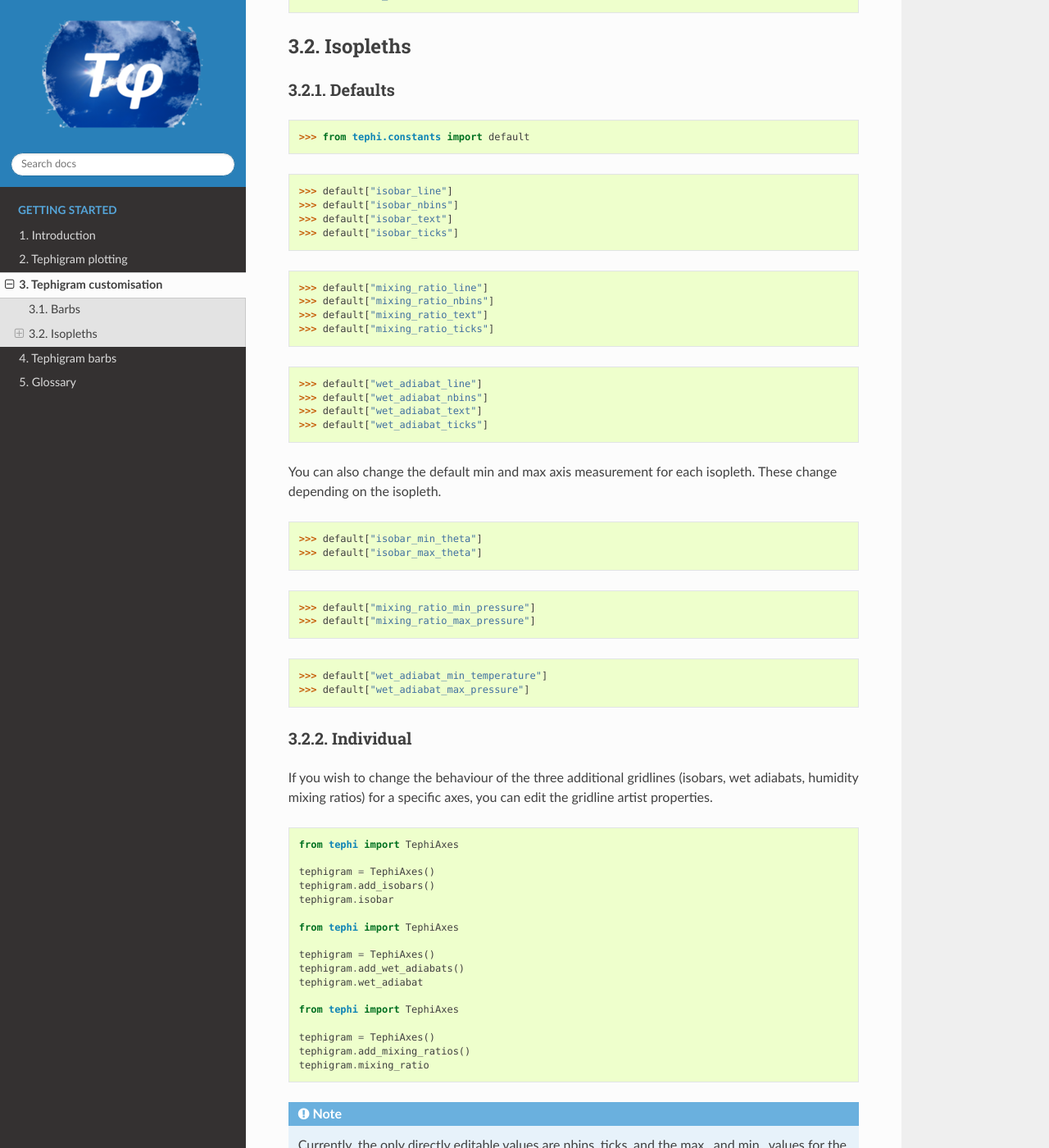
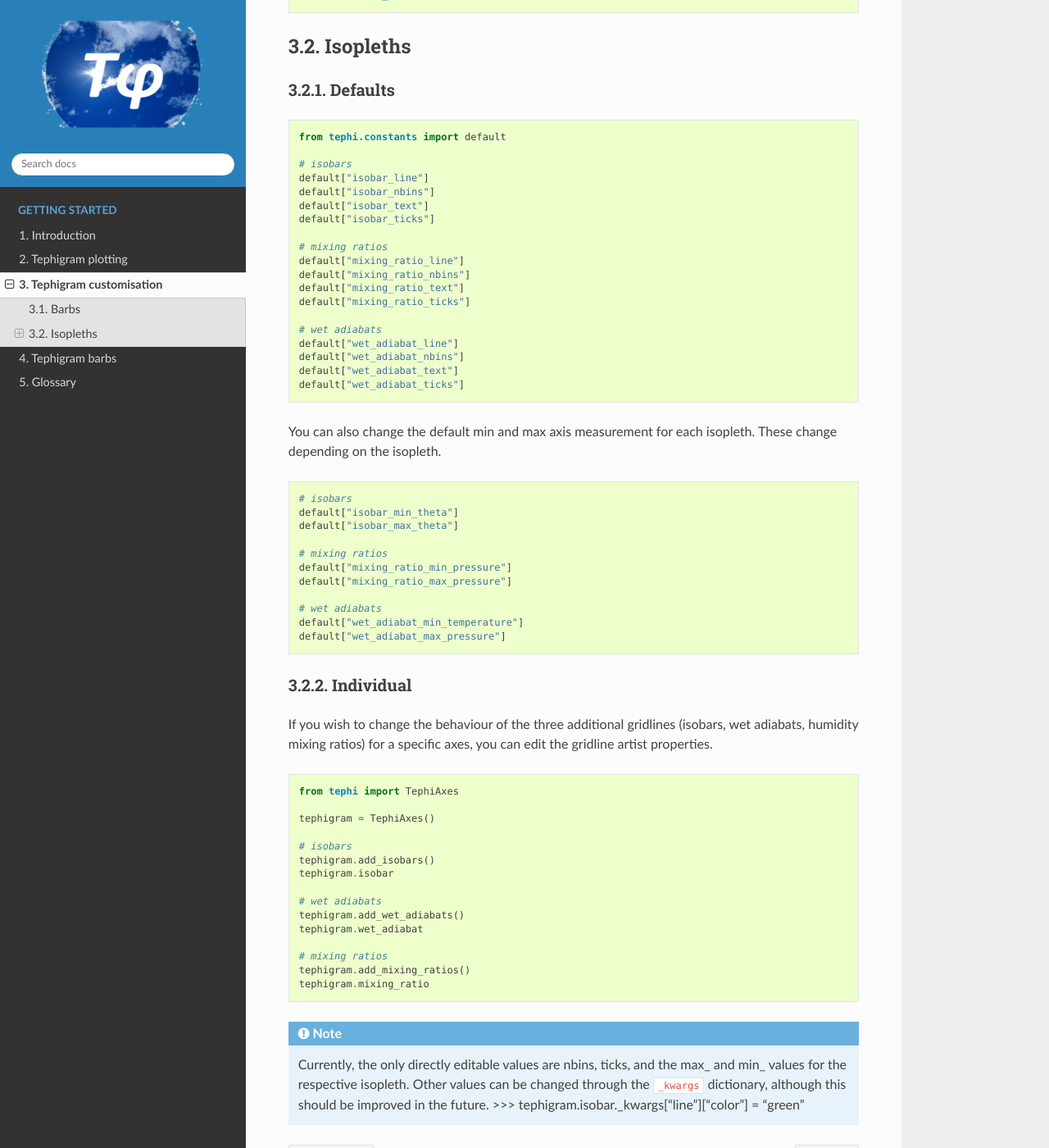
Before and after one commit to SciTools/tephi, a Sphinx documentation site: the page built from docs/source/customise.rst, in a window 1280 px wide and 1400 px high, scrolled down 713 px. Shown: the whole window at 82% size. Built offline with Sphinx 7.4.7 and the Read the Docs theme 3.1.0, drawn with Linux system fonts in a browser that asks for light colours; pages that are not in the unit, such as notebooks, are missing from menus.

Commit message:
moved to code blocks

```diff
--- a/docs/source/customise.rst
+++ b/docs/source/customise.rst
@@ -38,34 +38,44 @@ Isopleths
 Defaults
 ^^^^^^^^
 
-    >>> from tephi.constants import default
+.. code:: python
 
-    >>> default["isobar_line"]
-    >>> default["isobar_nbins"]
-    >>> default["isobar_text"]
-    >>> default["isobar_ticks"]
+    from tephi.constants import default
 
-    >>> default["mixing_ratio_line"]
-    >>> default["mixing_ratio_nbins"]
-    >>> default["mixing_ratio_text"]
-    >>> default["mixing_ratio_ticks"]
+    # isobars
+    default["isobar_line"]
+    default["isobar_nbins"]
+    default["isobar_text"]
+    default["isobar_ticks"]
 
-    >>> default["wet_adiabat_line"]
-    >>> default["wet_adiabat_nbins"]
-    >>> default["wet_adiabat_text"]
-    >>> default["wet_adiabat_ticks"]
+    # mixing ratios
+    default["mixing_ratio_line"]
+    default["mixing_ratio_nbins"]
+    default["mixing_ratio_text"]
+    default["mixing_ratio_ticks"]
+
+    # wet adiabats
+    default["wet_adiabat_line"]
+    default["wet_adiabat_nbins"]
+    default["wet_adiabat_text"]
+    default["wet_adiabat_ticks"]
 
 You can also change the default min and max axis measurement for each isopleth. These change
 depending on the isopleth.
 
-    >>> default["isobar_min_theta"]
-    >>> default["isobar_max_theta"]
+.. code:: python
 
-    >>> default["mixing_ratio_min_pressure"]
-    >>> default["mixing_ratio_max_pressure"]
+    # isobars
+    default["isobar_min_theta"]
+    default["isobar_max_theta"]
 
-    >>> default["wet_adiabat_min_temperature"]
-    >>> default["wet_adiabat_max_pressure"]
+    # mixing ratios
+    default["mixing_ratio_min_pressure"]
+    default["mixing_ratio_max_pressure"]
+
+    # wet adiabats
+    default["wet_adiabat_min_temperature"]
+    default["wet_adiabat_max_pressure"]
 
 
 Individual
@@ -79,18 +89,16 @@ for a specific axes, you can edit the gridline artist properties.
     from tephi import TephiAxes
 
     tephigram = TephiAxes()
+
+    # isobars
     tephigram.add_isobars()
     tephigram.isobar
 
-    from tephi import TephiAxes
-
-    tephigram = TephiAxes()
+    # wet adiabats
     tephigram.add_wet_adiabats()
     tephigram.wet_adiabat
 
-    from tephi import TephiAxes
-
-    tephigram = TephiAxes()
+    # mixing ratios
     tephigram.add_mixing_ratios()
     tephigram.mixing_ratio
 
```
